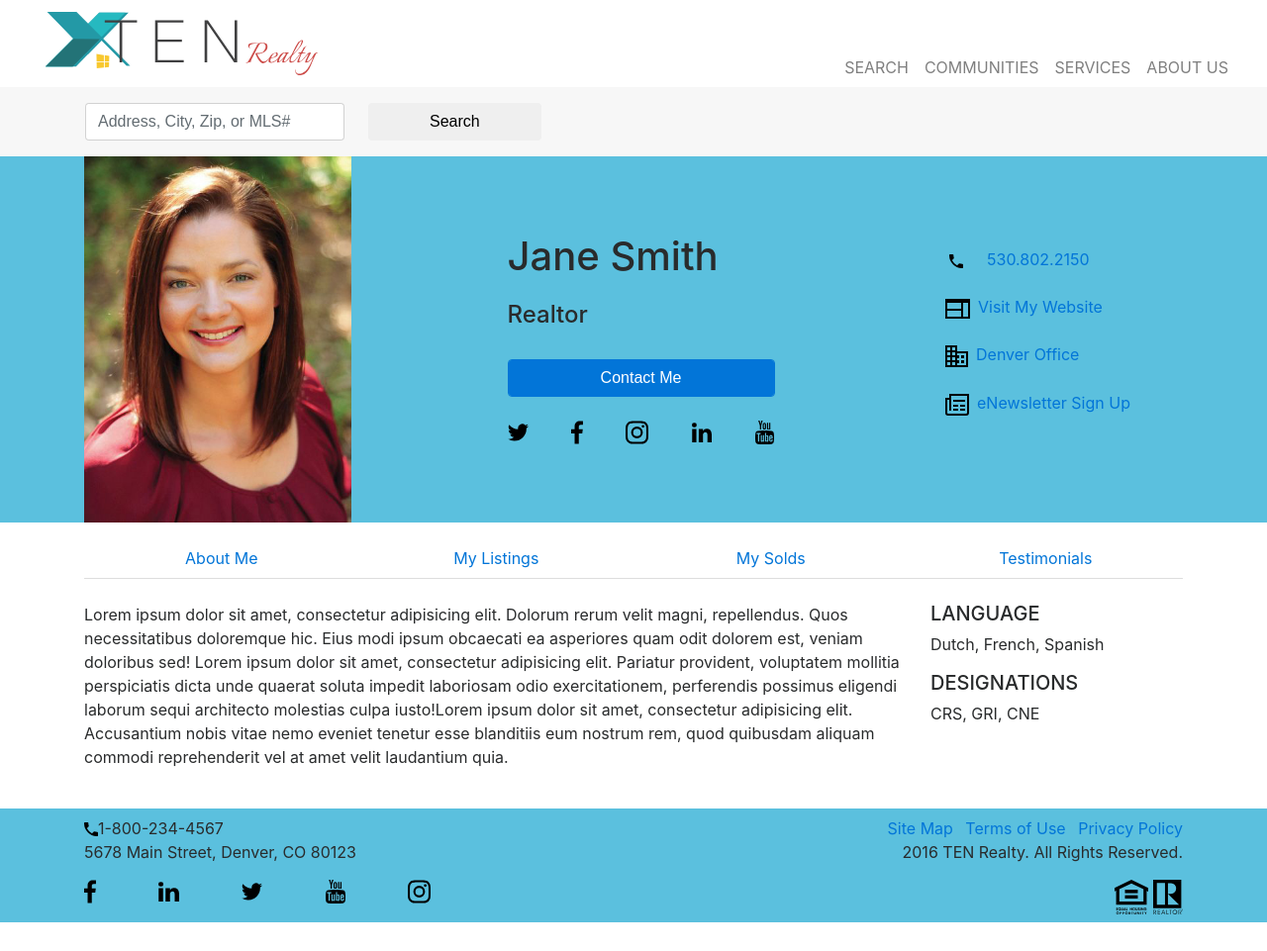
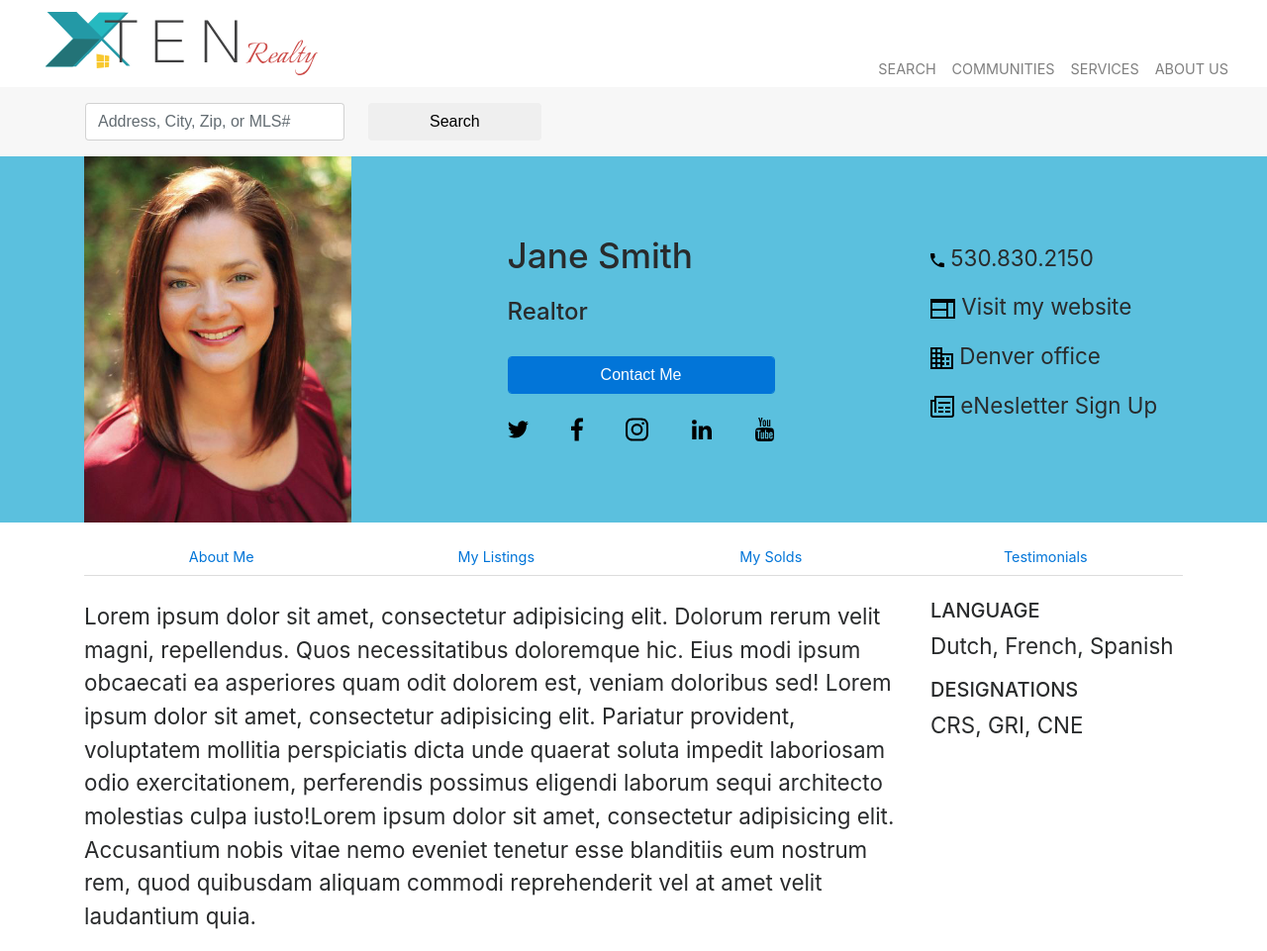
Before and after one commit to alexi-o/boojTest, a plain HTML site: page HTML_CSS/index.html in a window 1280 px wide. Shown: the top 961 px of the page at 99% size. Before the commit the page ends 932 px from the top, so only its background shows below. Drawn offline with nearby package versions, Linux system fonts and the light colour scheme; a script that the page names is missing.

Commit message:
starts on xs design

```diff
--- a/HTML_CSS/index.html
+++ b/HTML_CSS/index.html
@@ -55,14 +55,14 @@
 <div class="container-fluid bg-info">
     <div class="container">
         <div class="row fix-gutter d-flex align-items-center">
-          <div class="col-sm-3 col-lg-3">
+          <div class="col-xs-3 col-sm-3 col-lg-3">
             <img class="img-fluid" src="./Assets/Realtor Image/saramortensun.jpg" />
           </div>
           <div class="container-fluid col-sm-4 col-lg-3">
-              <h1 class="mb-4">Jane Smith</h1>
+              <h1 class="mb-md-4">Jane Smith</h1>
               <h4>Realtor</h4>
-              <button class="btn form-control btn-primary mt-4">Contact Me</button>
-                <div class="text-center d-flex justify-content-between mt-4">
+              <button class="btn form-control btn-primary mt-md-4">Contact Me</button>
+                <div class="text-center d-flex justify-content-between mt-md-4">
                   <img class="" src="Assets/SVGs/twitter.svg" />
                   <img class="" src="Assets/SVGs/facebook.svg" />
                   <img class="" src="Assets/SVGs/instagram.svg" />
@@ -70,13 +70,11 @@
                   <img class="" src="Assets/SVGs/youtube.svg" />
                 </div>
           </div>
-          <div class="col-sm-4 col-lg-3">
-              <ul class="container-fluid fix-gutter">
-                  <li class="ml-1"><a href="#"><img class="mr-4" src="Assets/SVGs/contact.svg" />530.802.2150</li></a>
-                  <li class="mr-3 mt-4"><a href="#"><img class="mr-2" src="Assets/SVGs/website.svg" />Visit My Website</li></a>
-                  <li class="mr-3 mt-4"><a href="#"><img class="mr-2" src="Assets/SVGs/office.svg" />Denver Office</li></a>
-                  <li class="mr-2 mt-4"><a href="#"><img class="mr-2" src="Assets/SVGs/enewsletter.svg" />eNewsletter Sign Up</li></a>
-              </ul>
+          <div class="contact-info col-sm-4 col-lg-3">
+            <p><img src="./Assets/SVGs/contact.svg" alt=""> 530.830.2150<br></p>
+            <p><img src="./Assets/SVGs/website.svg" alt=""> Visit my website<br></p>
+            <p><img src="./Assets/SVGs/office.svg" alt=""> Denver office<br></p>
+            <p><img src="./Assets/SVGs/enewsletter.svg" alt="">  eNesletter Sign Up<br></p>
           </div>
         </div>
     </div>
--- a/HTML_CSS/style.css
+++ b/HTML_CSS/style.css
@@ -4,6 +4,7 @@
 }
 li {
 	list-style: none;
+	font-size: .9rem;
 }
 
 footer {
@@ -18,8 +19,55 @@ button {
 	padding-right: 0;
 }
 
+.contact-info{
+  display: inline-block;
+}
+.contact-info img{
+  display: inline-block;
+  margin: auto 0;
+}
+
 .form-fix {
 	left: -30px;
+}
+h1 {
+    font-size: 1rem;
+}
+
+@media (min-width: 400px) {
+    h1 {
+        font-size: 1.3rem;
+    }
+    p {
+    	font-size: 0.6rem;
+    }
+}
+
+@media (min-width: 600px) {
+    h1 {
+        font-size: 1.6rem;
+    }
+    p {
+    	font-size: 0.7rem;
+    }
+}
+
+@media (min-width: 800px) {
+    h1 {
+        font-size: 1.9rem;
+    }
+    p {
+    	font-size: 1.2rem;
+    }
+}
+
+@media (min-width: 1000px) {
+    h1 {
+        font-size: 2.2rem;
+    }
+    p {
+    	font-size: 1.4rem;
+    }
 }
 
 @media (min-width: 787px) {
```
